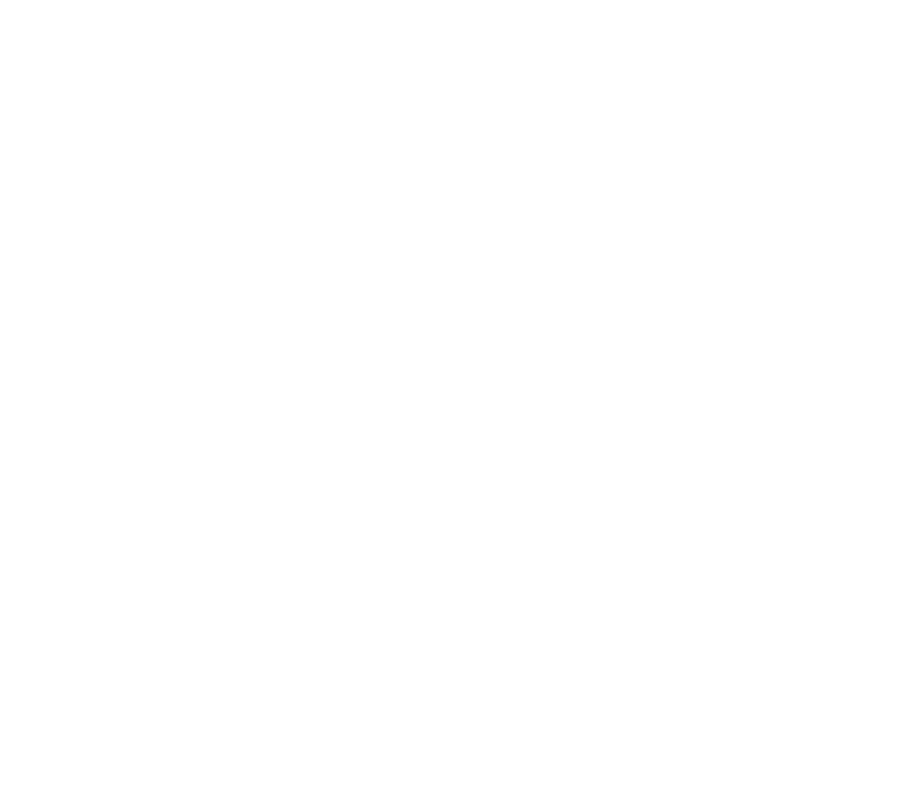
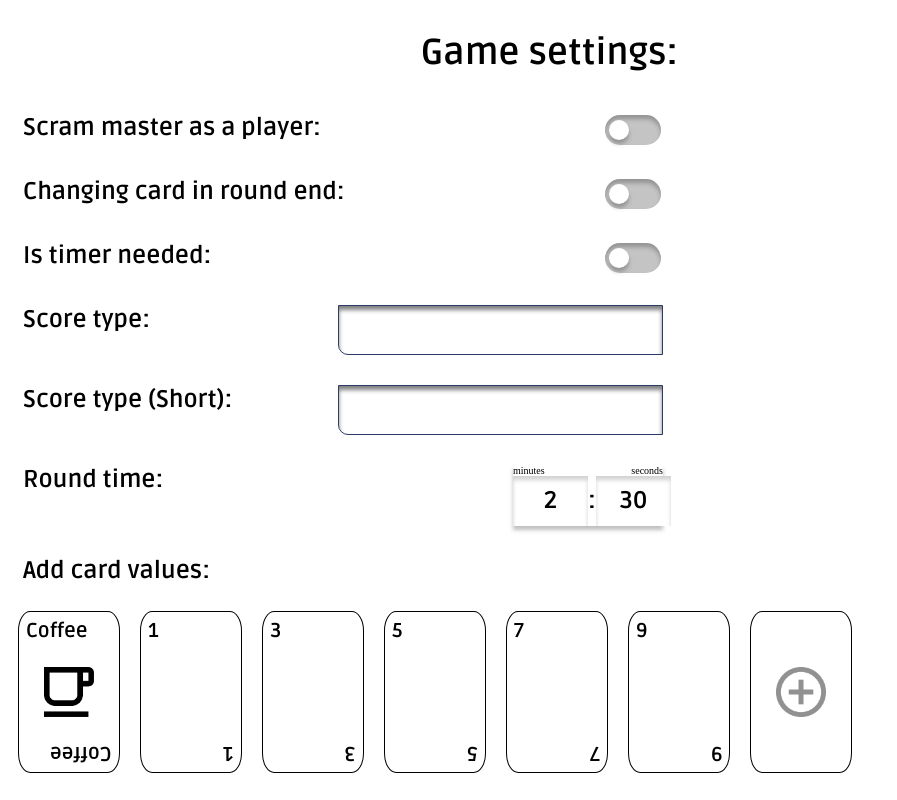
Before and after one commit to Uladzimir86/pointing-poker, a React (Create React App) app in the folder front/: page /lobby in a window 1280 px wide. Shown: the whole page, without its empty margins (0-897 px from the left). Built offline with nearby package versions, Linux system fonts and the light colour scheme.

Commit message:
[FIX] Changes due to pull request

```diff
--- a/front/src/App.tsx
+++ b/front/src/App.tsx
@@ -1,5 +1,11 @@
+import GameSettings from './components/game-settings/game-settings.component'
+
 function App() {
-  return <div className="App"></div>
+  return (
+    <div className="App">
+      <GameSettings />
+    </div>
+  )
 }
 
 export default App
--- a/front/src/UI-components/custom-card/custom-card.component.tsx
+++ b/front/src/UI-components/custom-card/custom-card.component.tsx
@@ -8,6 +8,7 @@
   addCard?: boolean
   setCardStorage: React.Dispatch<SetStateAction<number[]>>
   cardStorage: number[]
+  inGameSelected?: boolean
 }
 
 const CustomCard: FC<CustomCardPropsInterface> = ({
@@ -17,12 +18,15 @@
   addCard,
   setCardStorage,
   cardStorage,
+  inGameSelected,
 }) => {
   const [selected, setSelected] = useState(false)
 
   const handleClick = () => {
-    if (!addCard) {
-      setSelected((prev) => !prev)
+    if (inGameSelected) {
+      if (!addCard) {
+        setSelected((prev) => !prev)
+      }
     }
   }
 
--- a/front/src/UI-components/custom-issue/custom-issue.component.tsx
+++ b/front/src/UI-components/custom-issue/custom-issue.component.tsx
@@ -13,6 +13,7 @@
   currentCard?: boolean
   priority?: 'low' | 'medium' | 'high'
   number?: string
+  link: string
 }
 
 const CustomIssue: FC<CustomIssueInterface> = ({
--- a/front/src/components/game-settings/game-settings.component.tsx
+++ b/front/src/components/game-settings/game-settings.component.tsx
@@ -28,6 +28,76 @@
     }
   }
 
+  const smartShortTypeSetter = (text: string) => {
+    if (text.length >= 0 && text.length <= 3) {
+      setShortScoreType(text)
+    }
+  }
+
+  const inputsForInputMaker = [
+    {
+      type: 'switcher',
+      label: 'Scram master as a player:',
+      constant: scramMasterAsPlayer,
+      setter: setScramMasterAsPlayer,
+    },
+    {
+      type: 'switcher',
+      label: 'Changing card in round end:',
+      constant: changingCardInRoundEnd,
+      setter: setChangingCardInRoundEnd,
+    },
+    {
+      type: 'switcher',
+      label: 'Is timer needed:',
+      constant: isTimerNeeded,
+      setter: setIsTimerNeeded,
+    },
+    {
+      type: 'text',
+      label: 'Score type:',
+      constant: scoreType,
+      setter: setScoreType,
+    },
+    {
+      type: 'text',
+      label: 'Score type (Short):',
+      constant: shortScoreType,
+      setter: smartShortTypeSetter,
+    },
+  ]
+
+  const inputMaker = (
+    type: string,
+    label: string,
+    constant: any,
+    setter: any,
+    index: number
+  ) => {
+    return (
+      <div className="setting">
+        <span>{label}</span>
+
+        {type === 'switcher' ? (
+          <Switcher key={index} switcherOn={constant} setSwitcherOn={setter} />
+        ) : (
+          <input
+            key={index}
+            onChange={(event) => setter(event.target.value)}
+            required
+            type="text"
+            className="inputElem"
+          />
+        )}
+      </div>
+    )
+  }
+
+  const minifiedInputs = inputsForInputMaker.map(
+    ({ type, label, constant, setter }, index) =>
+      inputMaker(type, label, constant, setter, index)
+  )
+
   useEffect(() => {
     const formInfo = {
       scramMasterAsPlayer,
@@ -41,57 +111,24 @@
     }
 
     console.log(formInfo)
-  })
+  }, [
+    scramMasterAsPlayer,
+    changingCardInRoundEnd,
+    isTimerNeeded,
+    scoreType,
+    shortScoreType,
+    timerMinutes,
+    timerSeconds,
+    cardStorage,
+  ])
 
   return (
     <div className="game-settings-wrapper">
-      <form className="game-settings">
+      <div className="game-settings">
         <div className="main-text">
           <h2>Game settings: </h2>
         </div>
-        <div className="setting">
-          <span>Scram master as player: </span>
-          <Switcher
-            switcherOn={scramMasterAsPlayer}
-            setSwitcherOn={setScramMasterAsPlayer}
-          />
-        </div>
-        <div className="setting">
-          <span>Changing card in round end: </span>
-          <Switcher
-            switcherOn={changingCardInRoundEnd}
-            setSwitcherOn={setChangingCardInRoundEnd}
-          />
-        </div>
-        <div className="setting">
-          <span>Is timer needed: </span>
-          <Switcher
-            switcherOn={isTimerNeeded}
-            setSwitcherOn={setIsTimerNeeded}
-          />
-        </div>
-
-        <div className="setting">
-          <span>Score type:</span>
-          <input
-            onChange={(event) => setScoreType(event.target.value)}
-            required
-            type="text"
-            className="inputElem"
-          />
-        </div>
-        <div className="setting">
-          <span>Score type (Short):</span>
-          <input
-            onChange={(event) => setShortScoreType(event.target.value)}
-            required
-            type="text"
-            className="inputElem"
-            minLength={1}
-            maxLength={3}
-          />
-        </div>
-
+        {minifiedInputs}
         <div className="setting">
           <span>Round time: </span>
           <div className="timer-container">
@@ -123,7 +160,7 @@
         <div className="setting">
           <span>Add card values:</span>
         </div>
-      </form>
+      </div>
 
       <div className="cards-container">
         <CustomCard
@@ -133,6 +170,7 @@
         />
         {cardStorage.map((card) => (
           <CustomCard
+            key={card}
             centerValue={shortScoreType}
             values={String(card)}
             setCardStorage={setCardStorage}
```
